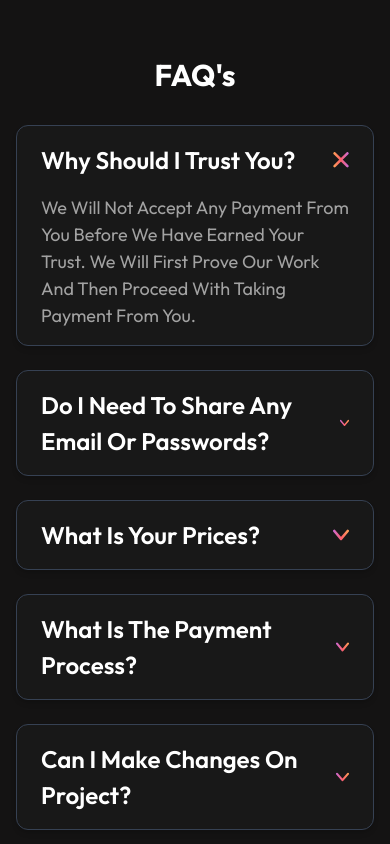
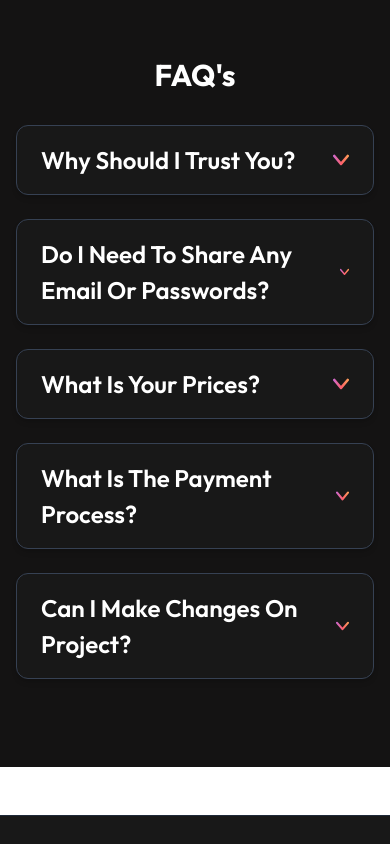
Before and after one commit to MoyasiGinko/SS-Media-website, a Next.js app: page / in a window 390 px wide. Shown: the part 7160-8004 px from the top of the page. Built offline with nearby package versions, Linux system fonts and the light colour scheme.

Commit message:
Update FAQ.tsx

```diff
--- a/components/main/faq/FAQ.tsx
+++ b/components/main/faq/FAQ.tsx
@@ -1,7 +1,16 @@
 "use client";
 import React, { useState } from "react";
 
-const faqs = [
+interface FAQ {
+  q: string;
+  a: string;
+}
+
+interface OpenItemsState {
+  [key: number]: boolean;
+}
+
+const faqs: FAQ[] = [
   {
     q: "Why Should I Trust You?",
     a: "We Will Not Accept Any Payment From You Before We Have Earned Your Trust. We Will First Prove Our Work And Then Proceed With Taking Payment From You.",
@@ -25,40 +34,79 @@ const faqs = [
 ];
 
 const FAQ = () => {
-  const [open, setOpen] = useState<number | null>(0);
+  // Set initial state with no items expanded by default
+  // To expand specific items initially, add their indices with true values
+  // Example: {0: true} would expand the first item by default
+  const [openItems, setOpenItems] = useState<OpenItemsState>({});
+
+  const toggleItem = (index: number) => {
+    setOpenItems((prev) => ({
+      ...prev,
+      [index]: !prev[index],
+    }));
+  };
+
+  // Optional function to expand a specific item programmatically
+  const expandItem = (index: number) => {
+    setOpenItems((prev) => ({
+      ...prev,
+      [index]: true,
+    }));
+  };
+
+  // Split FAQs into two columns for desktop
+  const leftColumnFaqs = faqs.slice(0, Math.ceil(faqs.length / 2));
+  const rightColumnFaqs = faqs.slice(Math.ceil(faqs.length / 2));
+
+  const renderFaqItem = (faq: FAQ, i: number) => (
+    <div
+      key={i}
+      className="flex flex-col bg-[#181818] rounded-xl border border-gray-700 shadow-md w-full max-w-[590px] mb-6"
+    >
+      <button
+        className="w-full flex justify-between items-center px-6 py-4 text-left text-white font-semibold focus:outline-none"
+        onClick={() => toggleItem(i)}
+      >
+        <span className="text-[24px] text-white">{faq.q}</span>
+        <span
+          className={`ml-4 transition-transform ${
+            openItems[i] ? "rotate-180" : ""
+          }`}
+        >
+          <img
+            src={openItems[i] ? "/cross.svg" : "/down.svg"}
+            alt="FAQ Icon"
+            className="w-4 h-4"
+          />
+        </span>
+      </button>
+      {openItems[i] && (
+        <div className="px-6 pb-4 text-[18px] text-white/60">{faq.a}</div>
+      )}
+    </div>
+  );
+
   return (
     <section id="faqs" className="w-full py-16 px-4 flex flex-col items-center">
       <h2 className="text-3xl text-white md:text-6xl font-bold mb-8 text-center">
         FAQ's
       </h2>
-      <div className="grid grid-cols-1 md:grid-cols-2 gap-6 w-full max-w-4xl">
-        {faqs.map((faq, i) => (
-          <div
-            key={faq.q}
-            className="bg-[#181818] rounded-xl border border-gray-700 shadow-md"
-          >
-            <button
-              className="w-full flex justify-between items-center px-6 py-4 text-left text-white font-semibold focus:outline-none"
-              onClick={() => setOpen(open === i ? null : i)}
-            >
-              <span className="text-[24px] text-white">{faq.q}</span>
-              <span
-                className={`ml-4 transition-transform ${
-                  open === i ? "rotate-180" : ""
-                }`}
-              >
-                <img
-                  src={open === i ? "/cross.svg" : "/down.svg"}
-                  alt="FAQ Icon"
-                  className="w-4 h-4"
-                />
-              </span>
-            </button>
-            {open === i && (
-              <div className="px-6 pb-4 text-[18px] text-white/60">{faq.a}</div>
-            )}
-          </div>
-        ))}
+
+      {/* Mobile: Single column layout */}
+      <div className="w-full max-w-4xl block md:hidden">
+        {faqs.map((faq, i) => renderFaqItem(faq, i))}
+      </div>
+
+      {/* Desktop: Two column layout */}
+      <div className="w-full max-w-[1200px] hidden md:flex justify-between">
+        <div className="w-[590px]">
+          {leftColumnFaqs.map((faq, i) => renderFaqItem(faq, i))}
+        </div>
+        <div className="w-[590px]">
+          {rightColumnFaqs.map((faq, i) =>
+            renderFaqItem(faq, i + leftColumnFaqs.length)
+          )}
+        </div>
       </div>
     </section>
   );
```
